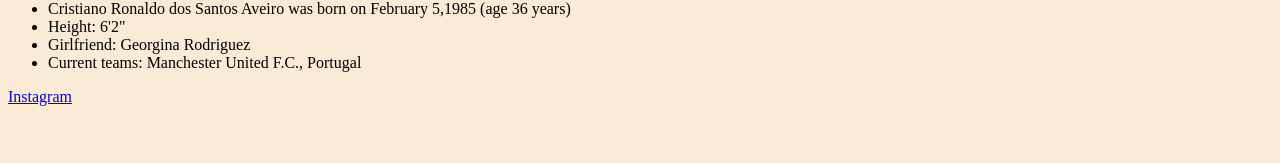
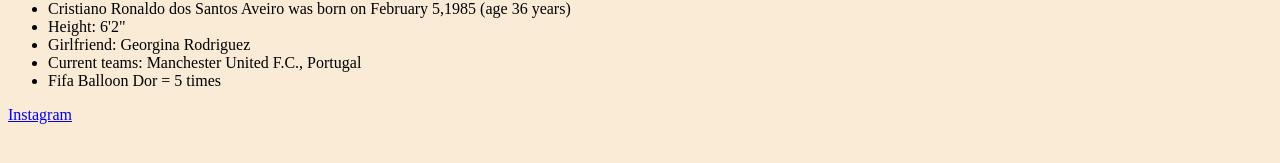
Before and after one commit to anamolkhadka/git-two, a plain HTML site: page index.html in a window 1280 px wide. Shown: the part 497-660 px from the top of the page. Drawn offline with Linux system fonts and the light colour scheme.

Commit message:
Edited index.html

```diff
--- a/index.html
+++ b/index.html
@@ -12,6 +12,7 @@
             <li>Height: 6'2"</li>
             <li>Girlfriend: Georgina Rodriguez</li>
             <li>Current teams: Manchester United F.C., Portugal</li>
+            <li>Fifa Balloon Dor = 5 times </li>
         </ul>
 
         <a href="https://www.instagram.com/cristiano/?hl=en">Instagram</a>
```
